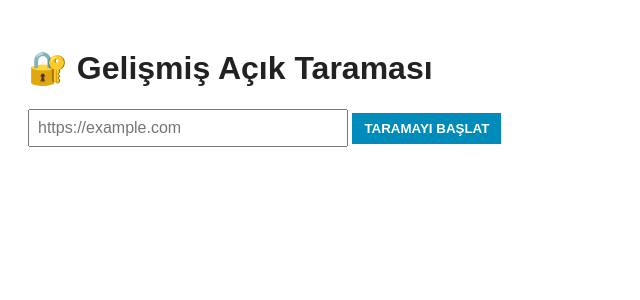
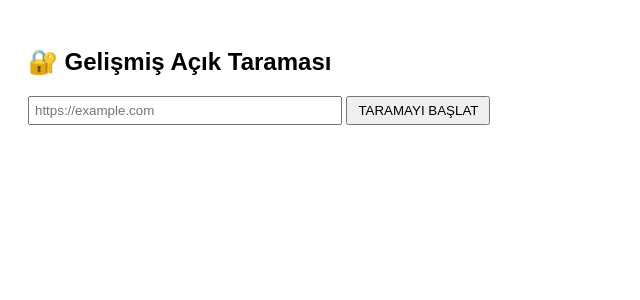
Before and after one commit to PoyrazYare156/Tht-sql, a FastAPI app: template templates/advanced.html in a window 1280 px wide. Shown: the top 300 px of the page, without its empty margins (0-640 px from the left). Run offline with FastAPI, Linux system fonts and the light colour scheme; the template is opened without the code that fills it, so the values that code supplies are empty.

Commit message:
Update advanced.html

```diff
--- a/templates/advanced.html
+++ b/templates/advanced.html
@@ -2,64 +2,22 @@
 <html lang="tr">
 <head>
   <meta charset="UTF-8">
-  <title>Gelişmiş Açık Taraması</title>
+  <title>Gelişmiş Güvenlik Taraması</title>
   <script src="/static/app.js" defer></script>
   <style>
-    body {
-      font-family: Arial, sans-serif;
-      padding: 20px;
-    }
-
-    h1 {
-      color: #222;
-    }
-
-    #targetUrl {
-      width: 300px;
-      padding: 8px;
-      font-size: 16px;
-    }
-
-    button {
-      padding: 8px 12px;
-      font-weight: bold;
-      background-color: #008cba;
-      color: white;
-      border: none;
-      cursor: pointer;
-    }
-
-    .result-box {
-      margin-top: 20px;
-    }
-
-    .vuln-item {
-      margin-bottom: 15px;
-      padding: 10px;
-      border-radius: 5px;
-    }
-
-    .safe {
-      background-color: #e0ffe0;
-      border: 1px solid #4CAF50;
-    }
-
-    .vulnerable {
-      background-color: #ffe0e0;
-      border: 1px solid #f44336;
-    }
-
-    .not-detected {
-      background-color: #ffffcc;
-      border: 1px solid #ffc107;
-    }
+    body { font-family: sans-serif; padding: 20px; }
+    input { width: 300px; padding: 5px; }
+    button { padding: 5px 10px; }
+    .safe { color: green; }
+    .vulnerable { color: red; }
+    .not-detected { color: gray; }
+    .vuln-item { margin-bottom: 10px; }
   </style>
 </head>
 <body>
-  <h1>🔐 Gelişmiş Açık Taraması</h1>
+  <h2>🔐 Gelişmiş Açık Taraması</h2>
   <input type="text" id="targetUrl" placeholder="https://example.com">
   <button onclick="scanVulnerabilities()">TARAMAYI BAŞLAT</button>
-
-  <div id="vulnResults" class="result-box"></div>
+  <div id="vulnResults"></div>
 </body>
 </html>
```
